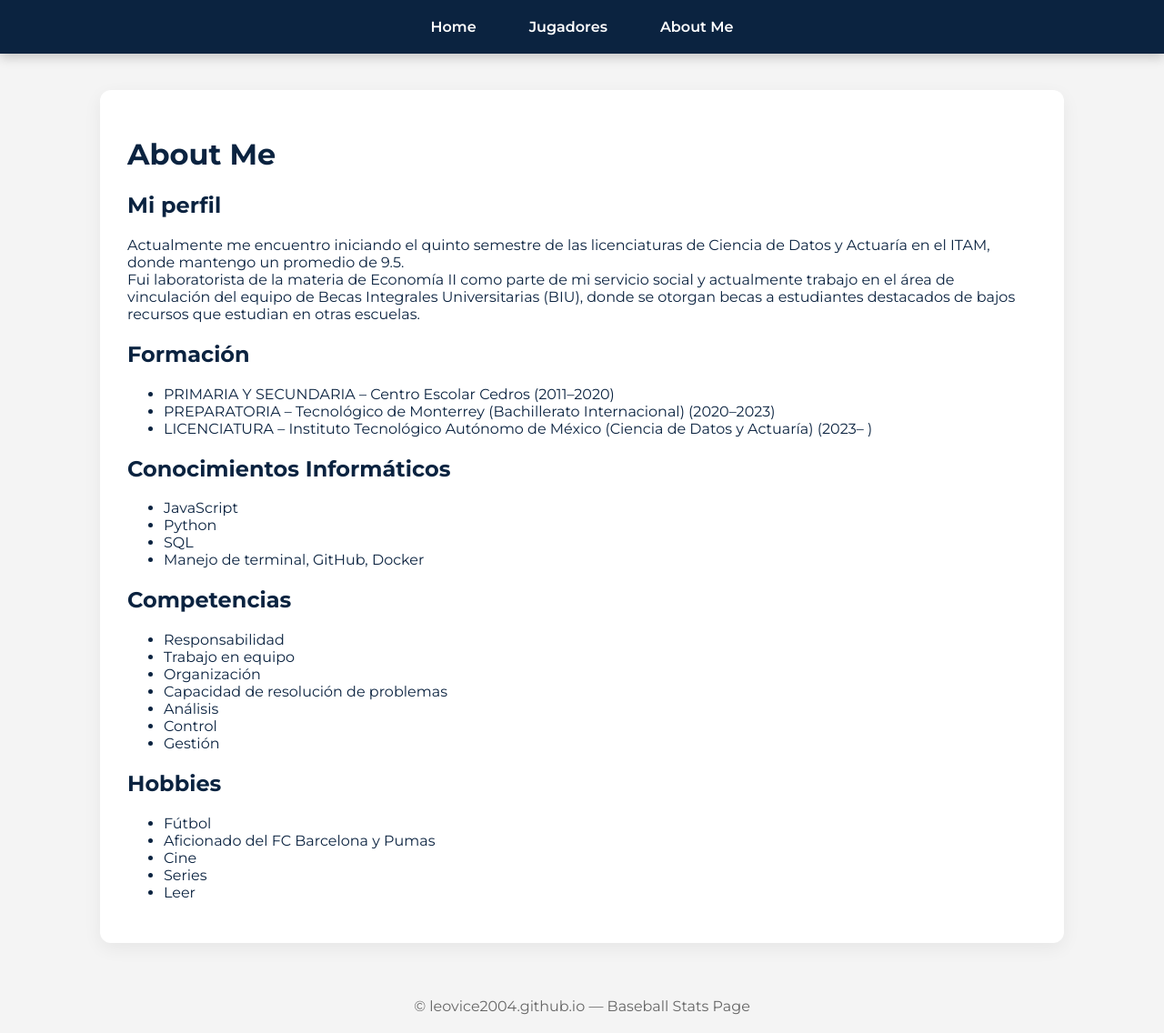
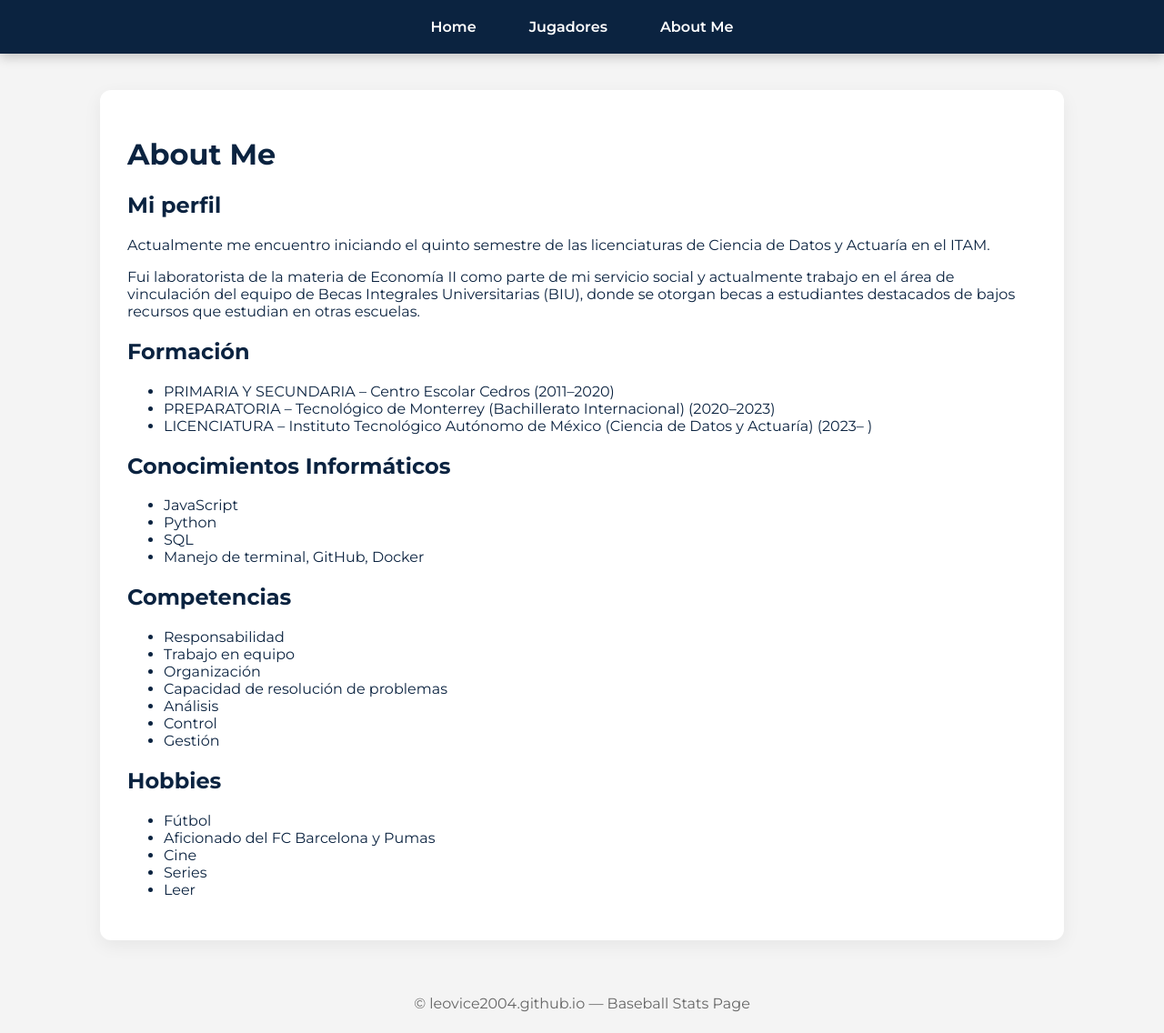
Before and after one commit to leovice2004/leovice2004.github.io, a Jekyll site: the page built from about_me.md, in a window 1280 px wide. Shown: the whole page at 91% size. Built offline with Jekyll 4.4.1, drawn with Linux system fonts in a browser that asks for light colours.

Commit message:
Update about_me.md

```diff
--- a/about_me.md
+++ b/about_me.md
@@ -9,7 +9,8 @@ permalink: /about_me/
 # About Me
 
 ## Mi perfil
-Actualmente me encuentro iniciando el quinto semestre de las licenciaturas de Ciencia de Datos y Actuaría en el ITAM, donde mantengo un promedio de 9.5.
+Actualmente me encuentro iniciando el quinto semestre de las licenciaturas de Ciencia de Datos y Actuaría en el ITAM.
+
 Fui laboratorista de la materia de Economía II como parte de mi servicio social y actualmente trabajo en el área de vinculación del equipo de Becas Integrales Universitarias (BIU), donde se otorgan becas a estudiantes destacados de bajos recursos que estudian en otras escuelas.
 
 ## Formación
```
